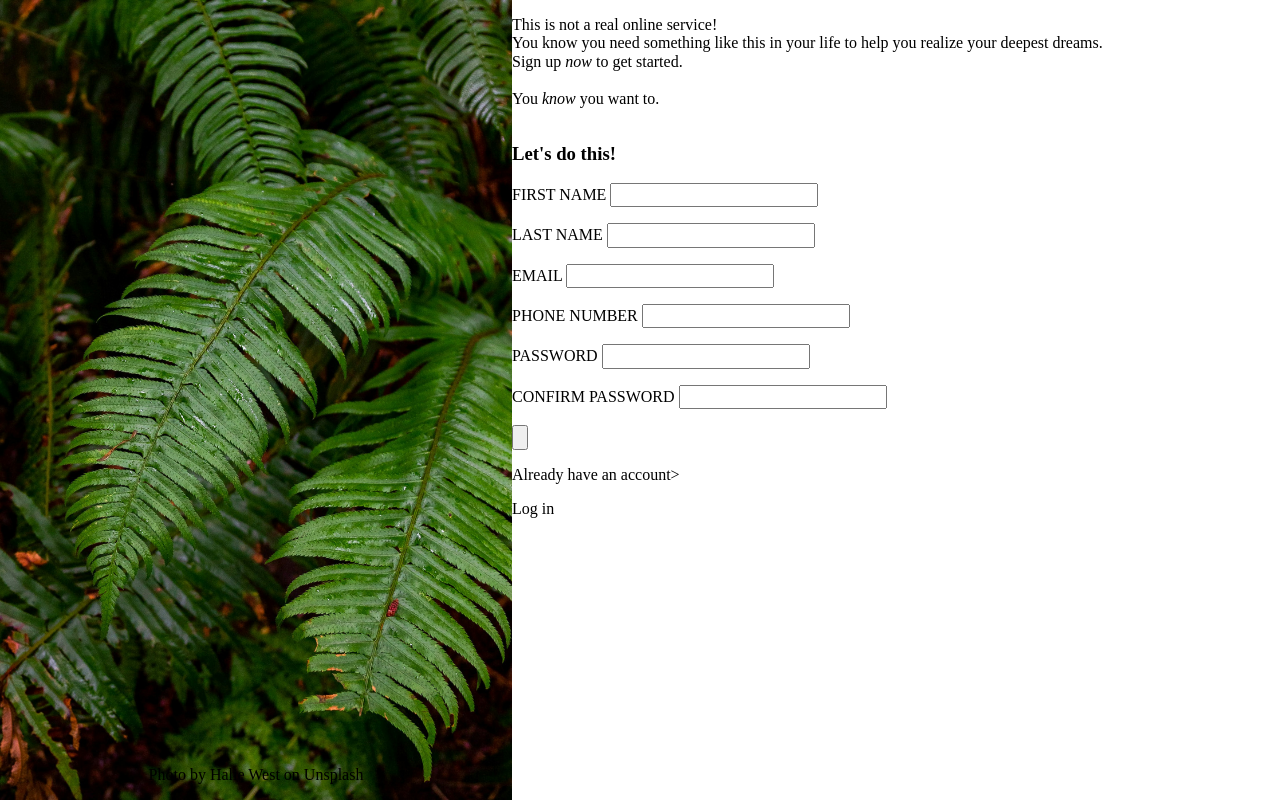
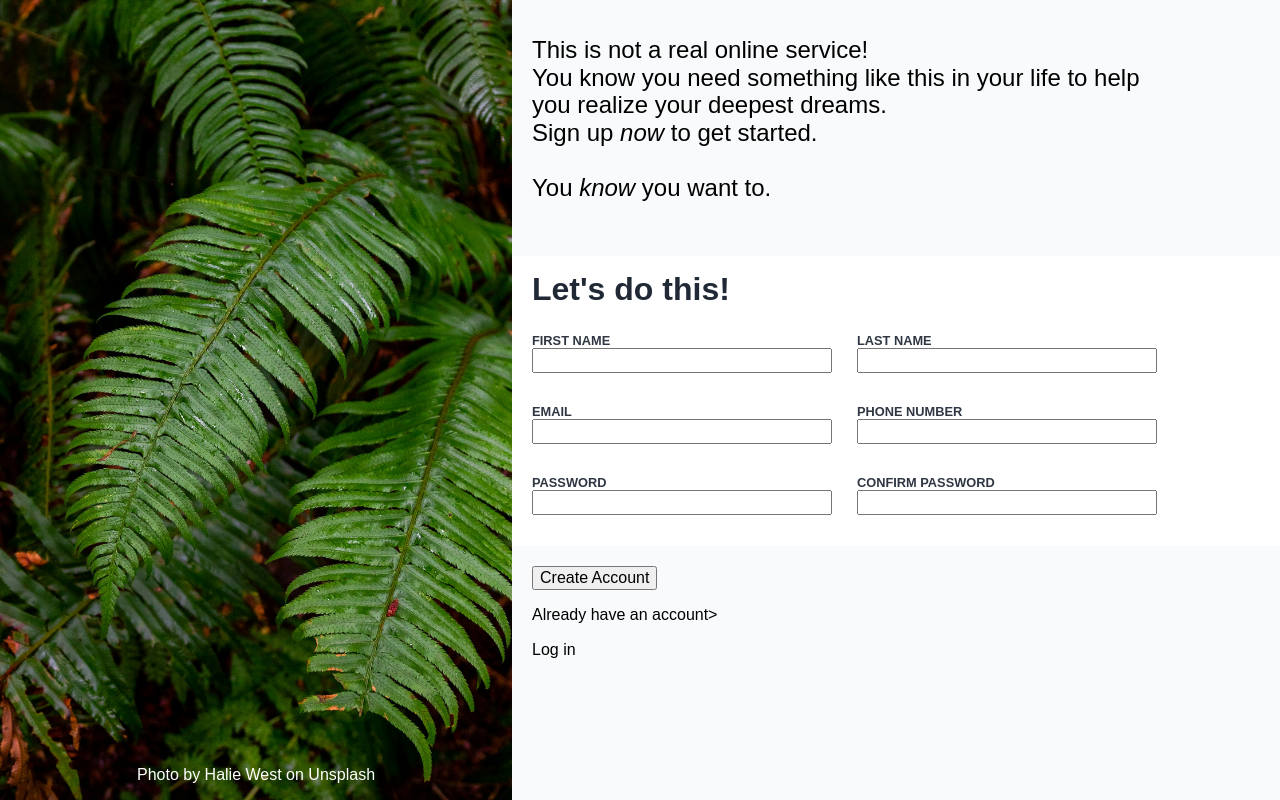
Before and after one commit to kamalypatel/sign-up-form, a plain HTML site: page index.html in a window 1280 px wide. Drawn offline with Linux system fonts and the light colour scheme.

Commit message:
adding more styles for the page

```diff
--- a/index.html
+++ b/index.html
@@ -69,7 +69,7 @@
                 </form>
             </div>
             <div class="right-bottom">
-                <input type="button">
+                <button type="button">Create Account</button>
 
                 <p class="link-description">Already have an account></p><a>Log in</a>
             </div>
--- a/styles.css
+++ b/styles.css
@@ -3,6 +3,7 @@
     flex-direction: row;
     height: 100vh;
     width: 100vw;
+    font-family: Arial, Helvetica, sans-serif;
 }
 
 .left-container {
@@ -18,9 +19,75 @@
     width: 40vw;
 }
 
+.small-white-text {
+    color: white;
+    font-size: 1rem;
+}
+
 .right-container {
     display: flex;
     flex-direction: column;
     flex-grow: 1;
     width: 60vw;
 }
+
+.right-top {
+    display: flex;
+    flex-direction: column;
+    align-items: flex-start;
+    justify-content: flex-end;
+    height: 34vh;
+    background-color: #F9FAFB;
+    padding: 0 100px 30px 20px;
+}
+
+.black-description {
+    font-size: 1.5rem;
+}
+
+.right-middle {
+    display: flex;
+    flex-direction: column;
+    align-items: flex-start;
+    justify-content: flex-end;
+    height: 33vh;
+    background-color: white;
+    padding: 15px 200px 15px 20px;
+}
+
+.right-middle h3 {
+    color: #212936;
+    font-weight: bold;
+    font-size: 2rem;
+    margin-bottom: 10px;
+    margin-top: 0;
+}
+
+.right-middle div {
+    display: flex;
+    flex-direction: row;
+    gap: 25px;
+}
+
+.right-middle div p {
+    display: flex;
+    flex-direction: column;
+    width: 300px;
+}
+
+.right-middle div p label {
+    color: #2F3743;
+    font-size: 0.8rem;
+    font-weight: bold;
+}
+
+
+.right-bottom {
+    display: flex;
+    flex-direction: column;
+    align-items: flex-start;
+    justify-content: flex-start;
+    height: 33vh;
+    background-color: #F9FAFB;
+    padding: 20px 200px 15px 20px;
+}
```
